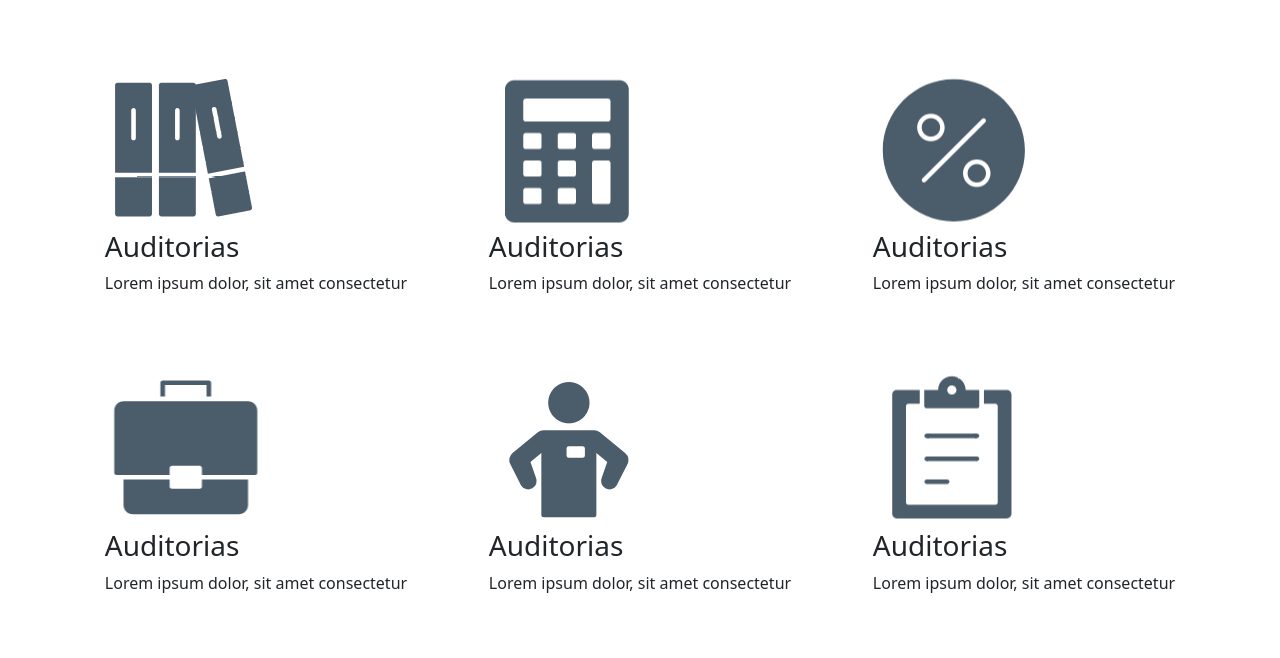
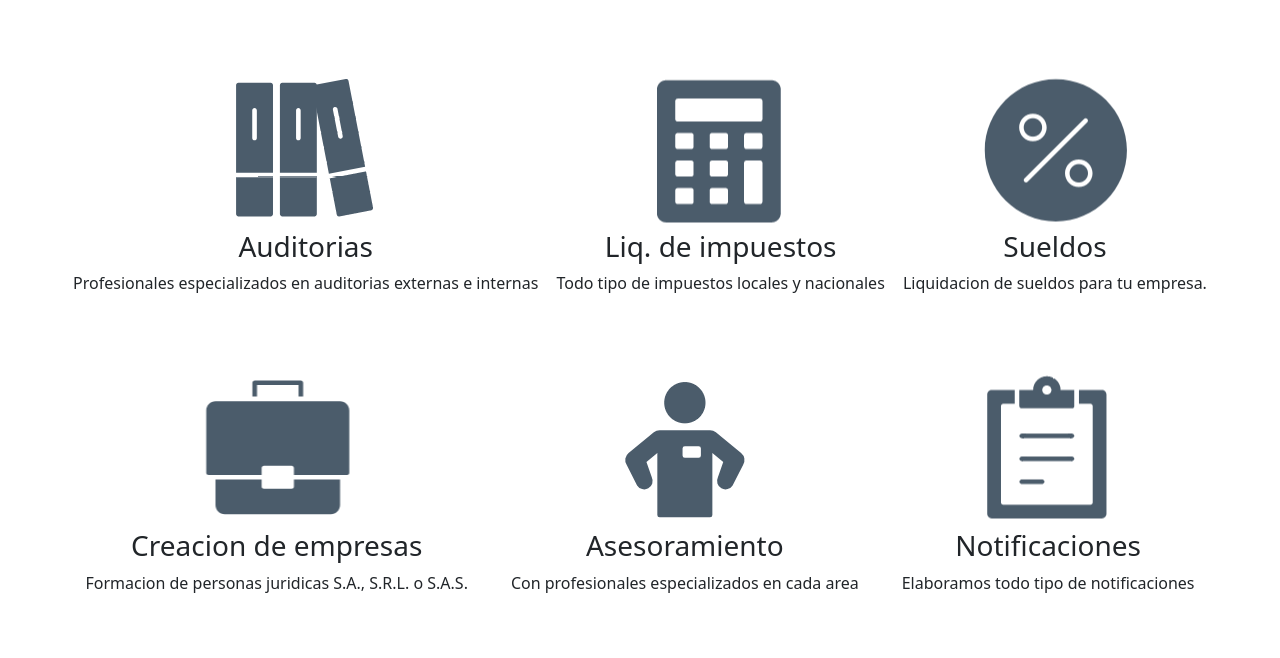
Before and after one commit to jpsa1/PreEntrega3-Milanese, a plain HTML site: page pages/servicio.html in a window 1280 px wide. Shown: the part 294-952 px from the top of the page. Drawn offline with nearby package versions, Linux system fonts and the light colour scheme.

Commit message:
Actualizacion 2da entrega

```diff
--- a/pages/servicio.html
+++ b/pages/servicio.html
@@ -73,39 +73,39 @@
                 <div>
                     <img src="../images/icon-auditoria.png" alt="Auditoria">
                     <h3>Auditorias</h3>
-                    <p>Lorem ipsum dolor, sit amet consectetur </p>
+                    <p>Profesionales especializados en auditorias externas e internas </p>
                 </div>
 
                 <div>
                     <img src="../images/icon-impuestos.png" alt="Impuetos">
-                    <h3>Auditorias</h3>
-                    <p>Lorem ipsum dolor, sit amet consectetur </p>
+                    <h3>Liq. de impuestos</h3>
+                    <p>Todo tipo de impuestos locales y nacionales </p>
                 </div>
 
                 <div>
                     <img src="../images/icon-sueldos.png" alt="Sueldos">
-                    <h3>Auditorias</h3>
-                    <p>Lorem ipsum dolor, sit amet consectetur </p>
+                    <h3>Sueldos</h3>
+                    <p>Liquidacion de sueldos para tu empresa. </p>
                 </div>
 
             </div>
             <div class="servicios-cajas">
                 <div>
                     <img src="../images/icon-empresas.png" alt="Empresas">
-                    <h3>Auditorias</h3>
-                    <p>Lorem ipsum dolor, sit amet consectetur </p>
+                    <h3>Creacion de empresas</h3>
+                    <p>Formacion de personas juridicas S.A., S.R.L. o S.A.S. </p>
                 </div>
 
                 <div>
                     <img src="../images/icon-asesoramiento.png" alt="Asesoramiento">
-                    <h3>Auditorias</h3>
-                    <p>Lorem ipsum dolor, sit amet consectetur </p>
+                    <h3>Asesoramiento</h3>
+                    <p>Con profesionales especializados en cada area </p>
                 </div>
 
                 <div>
                     <img src="../images/icon-notif.png" alt="Notificaciones">
-                    <h3>Auditorias</h3>
-                    <p>Lorem ipsum dolor, sit amet consectetur </p>
+                    <h3>Notificaciones</h3>
+                    <p>Elaboramos todo tipo de notificaciones </p>
                 </div>
             </div>
 
--- a/style/style.css
+++ b/style/style.css
@@ -270,6 +270,10 @@ h2{
     padding-bottom: 5%;
 }
 
+.servicios-cajas div {
+    text-align: center;
+}
+
 
 /* ---------------- PAGINA: BOLETINES ------------------ */
 
```
